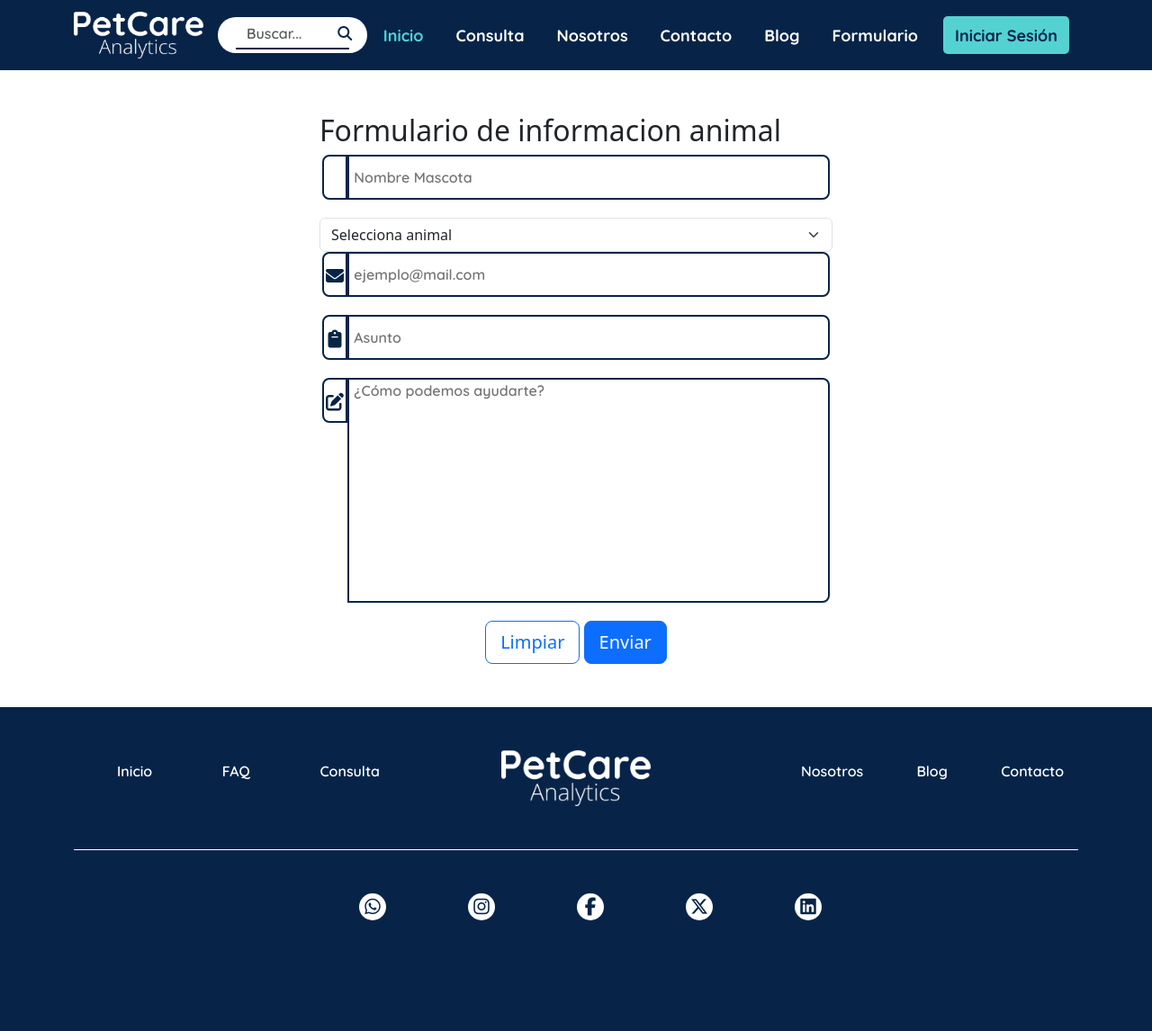
After one commit to JorgPalma/DjangoPCA, a Django app: page /formulario/ in a window 1280 px wide. The commit adds this page. Shown: the whole page at 90% size. Run offline with Django 4.2, Linux system fonts and the light colour scheme; some libraries are stand-ins or nearby versions.

Commit message:
formulario mascotas

```diff
--- a/core/static/core/js/main.js
+++ b/core/static/core/js/main.js
@@ -54,7 +54,7 @@ let noti = document.getElementById('news');
 function Api_con_axios() {
     axios({
         method: 'GET',
-        url: 'https://gnews.io/api/v4/search?q=animal&country=es&apikey=5d4c96acf6f182b045ac8bcaee0ee580'
+        url: 'https://gnews.io/api/v4/search?q=animal&country=es&apikey=d831512839a8994f5848fa9bdd1bbfda'
     }).then(res => {
         let noticias = res.data.articles;
         console.log(noticias);
--- /dev/null
+++ b/core/templates/core/formulario.html
@@ -0,0 +1,44 @@
+{% extends 'core/template.html' %}
+
+{% block content %}
+{% load static %}
+
+
+<div class="container pt-5 pb-5">
+    <div class="row d-flex justify-content-center">
+      <div class="col-6 op-col-contacto">
+        <h2>Formulario de informacion animal</h2>
+        <form action="#" method="post" id="formulario-contacto" class="op-contact-form d-flex flex-wrap justify-content-center">
+          <label for="nombre"></label>
+          <input type="text" id="nombre" name="nombre" placeholder="Nombre Mascota" required>
+          <br>
+          <select class="form-select" aria-label="Default select example">
+            <option selected>Selecciona animal</option>
+            <option value="1">One</option>
+            <option value="2">Two</option>
+            <option value="3">Three</option>
+          </select>
+          <br>
+          <label for="correo"><i class="fa-solid fa-envelope"></i></label>
+          <input type="email" id="correo" name="correo" placeholder="ejemplo@mail.com" required>
+          <br>
+          <label for="asunto"><i class="fa-solid fa-clipboard"></i></label>
+          <input type="text" id="asunto" name="asunto" placeholder="Asunto" required>
+          <br>
+          <label for="consulta"><i class="fa-solid fa-pen-to-square"></i></label>
+          <textarea id="consulta" name="consulta" rows="4" placeholder="¿Cómo podemos ayudarte?" required></textarea>
+          <br>
+          <div class="form-group" data-toggle="buttons">
+            <button class="btn btn-lg btn-outline-primary align-selft-start" type="button" id="limpiar">Limpiar</button>
+            <button class="btn btn-lg btn-primary" type="submit" id="enviar">Enviar</button>
+          </div>
+      </form>
+      </div>
+    </div>
+  </div>
+
+
+<!--Vacunas, actividad fisica, comida tiempo, sintomas, enfermedades anteriores, alergias, operaciones
+nombre mascota, especie, raza, edad, tamanio, peso, genero -->
+
+{% endblock %}
--- a/core/templates/core/template.html
+++ b/core/templates/core/template.html
@@ -42,6 +42,9 @@
                       </li>
                       <li class="nav-item">
                         <a class="nav-link" href="{% url 'blog' %}">Blog</a>
+                      </li>
+                      <li class="nav-item">
+                        <a class="nav-link" href="{% url 'formulario' %}">Formulario</a>
                       </li>
                       <li class="nav-item">
                         <a class="nav-link op-button" href="#">Iniciar Sesión</a>
--- a/core/urls.py
+++ b/core/urls.py
@@ -5,5 +5,6 @@ urlpatterns=[
     path('', home, name="home"),
     path('nosotros/', nosotros, name="nosotros"),
     path('contacto/', contacto, name="contacto"),
-    path('blog/', blog, name="blog")
+    path('blog/', blog, name="blog"),
+    path('formulario/', blog, name="formulario")
 ]
--- a/core/views.py
+++ b/core/views.py
@@ -13,3 +13,6 @@ def contacto(request):
 
 def blog(request):
     return render(request, 'core/blog.html')
+
+def blog(request):
+    return render(request, 'core/formulario.html')
```
